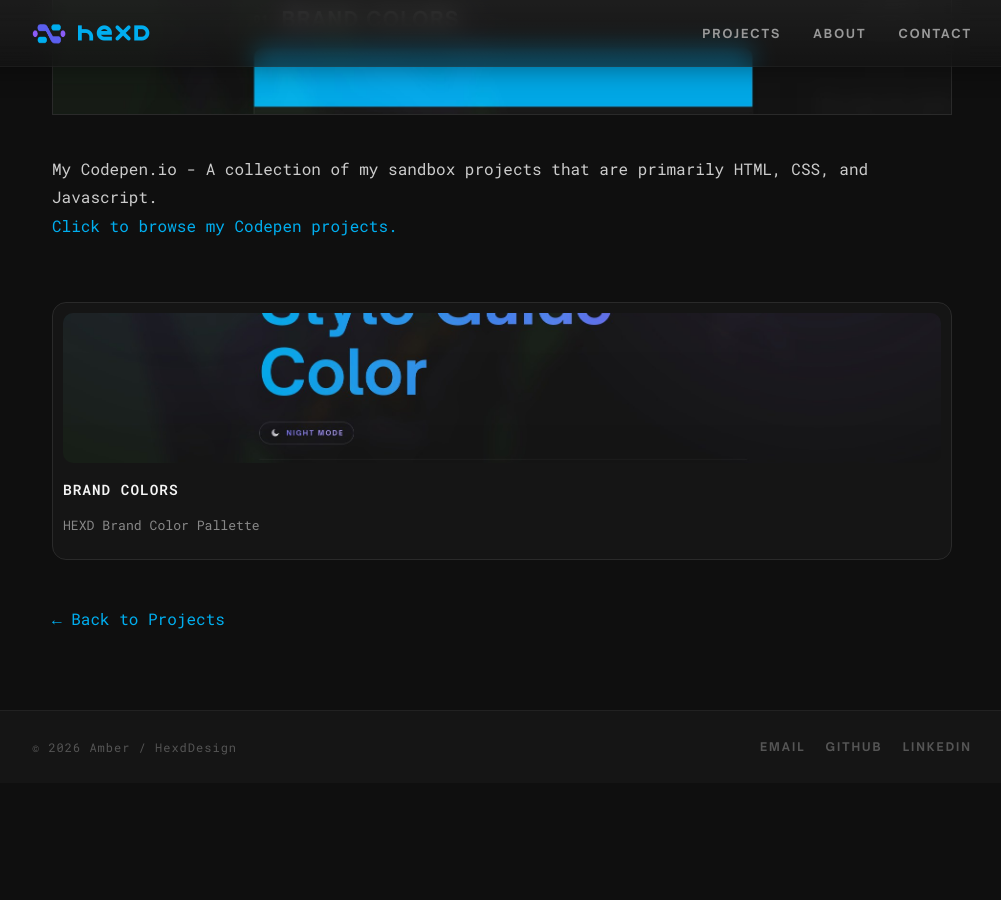
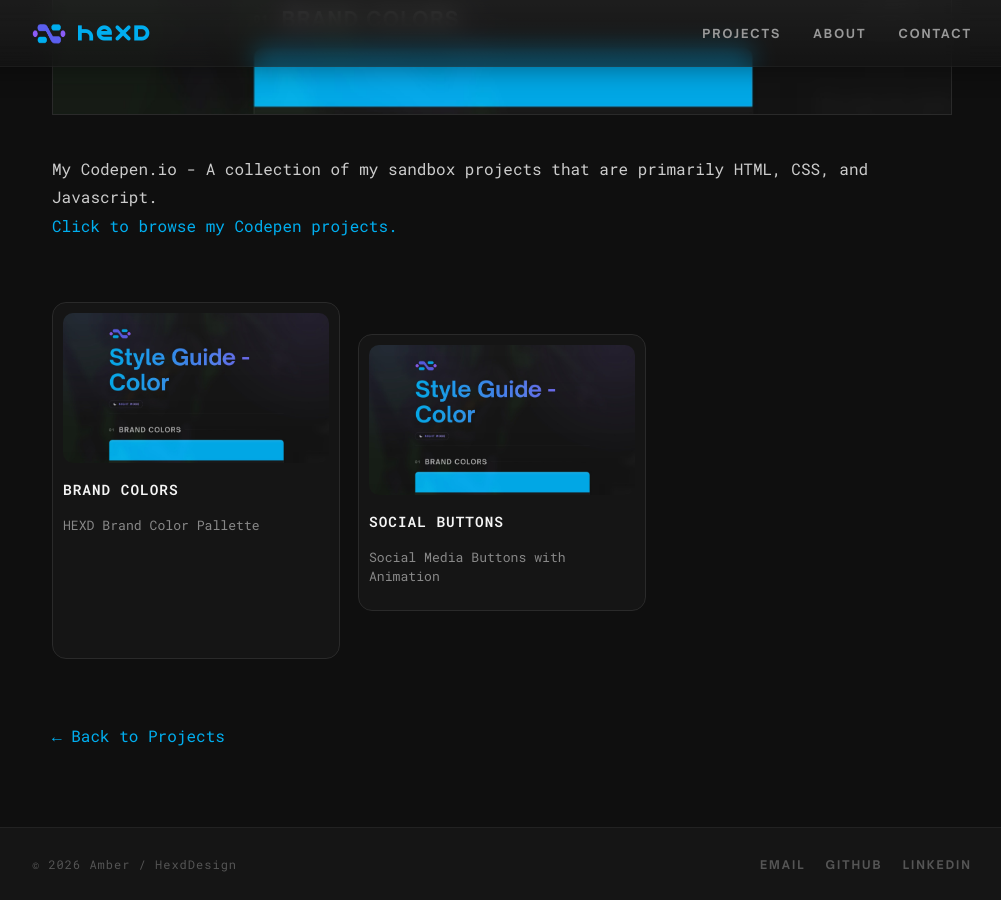
Before and after one commit to HexdDesign/hexddesign.github.io, a Jekyll site: the page built from _projects/codepen.md, in a window 1280 px wide and 900 px high, scrolled down 720 px. Shown: the whole window, without its empty margins (138-1139 px from the left). Built offline with Jekyll 4.4.1, drawn with Linux system fonts in a browser that asks for light colours; some web fonts are replaced; before the commit the page ends 1503 px from its top, so only the background shows below that.

Commit message:
Update codepen.md

```diff
--- a/_projects/codepen.md
+++ b/_projects/codepen.md
@@ -12,10 +12,16 @@ cover: /assets/images/codepen/codependesktop01.jpg
   <a href="https://codepen.io/Hexddesign" target="_blank">Click to browse my Codepen projects.</a><br><br>
 </p>
 <div class="project-gallery-grid">
-  <div class="project-card gallery-trigger" data-gallery="codepen">
+  <div class="project-card gallery-trigger" data-gallery="brand-colors">
     <div class="project-img" style="background-image: url('/assets/images/codepen/codependesktop01.jpg')"></div>
     <h3>Brand Colors</h3>
     <p>HEXD Brand Color Pallette</p>
+  </div>
+<div class="project-gallery-grid">
+  <div class="project-card gallery-trigger" data-gallery="social-buttons">
+    <div class="project-img" style="background-image: url('/assets/images/codepen/codependesktop01.jpg')"></div>
+    <h3>Social Buttons</h3>
+    <p>Social Media Buttons with Animation</p>
   </div>
 </div>
 
@@ -30,6 +36,14 @@ data-images='[
 "/assets/images/codepen/codepenmobile01.jpg",
 "/assets/images/codepen/codepenmobile02.jpg",
 "/assets/images/codepen/codepenmobile03.jpg"
+]'></div>
+
+<div class="gallery-data"
+data-name="social-buttons"
+data-images='[
+"/assets/images/codepen/codepensocialbuttons01.jpg",
+"/assets/images/codepen/codepensocialbuttons02.jpg",
+"/assets/images/codepen/codepensocialbuttons03.jpg"
 ]'></div>
 
 
```
